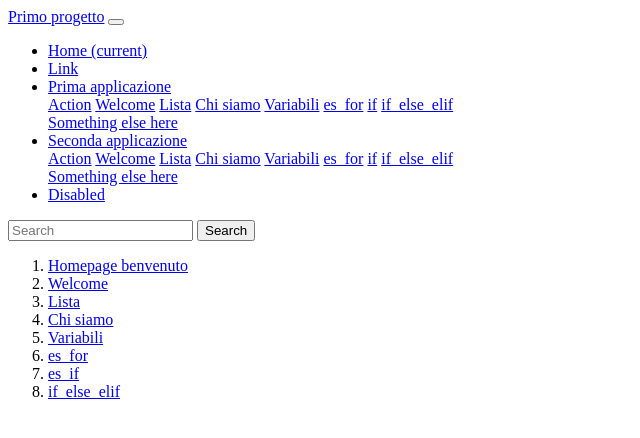
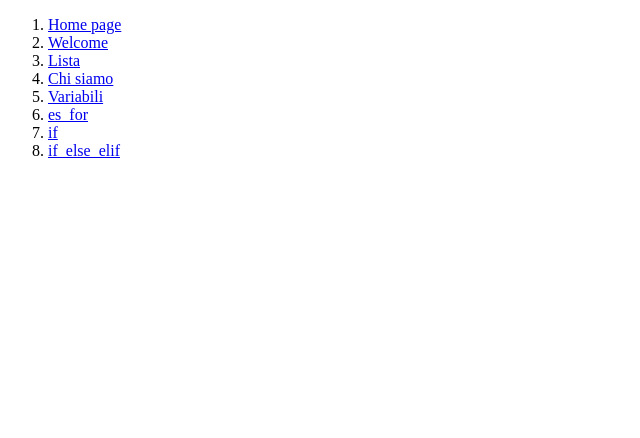
Before and after one commit to Edox16/django-giamboi-edoardo, a Django app: page / in a window 1280 px wide. Shown: the top 438 px of the page, without its empty margins (0-640 px from the left). Run offline with Django 3.2, Linux system fonts and the light colour scheme.

Commit message:
Livello 10

```diff
--- a/prima_applicazione/templates/index.html
+++ b/prima_applicazione/templates/index.html
@@ -1,18 +1,22 @@
+<!DOCTYPE html>
+<html lang="en">
+<head>
+    <meta charset="UTF-8">
+    <meta http-equiv="X-UA-Compatible" content="IE=edge">
+    <meta name="viewport" content="width=device-width, initial-scale=1.0">
+    <title>Index</title>
+</head>
+<body>
 
-
-    {% extends "base.html"%}
-
-    {%block title%} {{block.super}} | Lista {%endblock title%}
-
-    {%block content%}
     <ol>
-        <li><a href="{% url 'prima_applicazione:homepage'%}">Homepage benvenuto</a></li>
-        <li><a href="{% url 'prima_applicazione:welcome'%}">Welcome</a></li>
-        <li><a href="{% url 'prima_applicazione:lista'%}">Lista</a></li>
-        <li><a href="{% url 'prima_applicazione:chi_siamo'%}">Chi siamo</a></li>
-        <li><a href="{% url 'prima_applicazione:variabili'%}">Variabili</a></li>
-        <li><a href="{% url 'seconda_applicazione:es_for'%}">es_for</a></li>
-        <li><a href="{% url 'seconda_applicazione:es_if'%}">es_if</a></li>
-        <li><a href="{% url 'seconda_applicazione:if_else_elif'%}">if_else_elif</a></li>
+        <li><a class="dropdown-item" href="{% url 'prima_applicazione:homepage'%}">Home page</a></li>
+        <li><a class="dropdown-item" href="{% url 'prima_applicazione:welcome'%}">Welcome</a></li>
+        <li><a class="dropdown-item" href="{% url 'prima_applicazione:lista'%}">Lista</a></li>
+        <li><a class="dropdown-item" href="{% url 'prima_applicazione:chi_siamo'%}">Chi siamo</a></li>
+        <li><a class="dropdown-item" href="{% url 'prima_applicazione:variabili'%}">Variabili</a></li>
+        <li><a class="dropdown-item" href="{% url 'seconda_applicazione:es_for'%}">es_for</a></li>
+        <li><a class="dropdown-item" href="{% url 'seconda_applicazione:es_if'%}">if</a></li>
+        <li><a class="dropdown-item" href="{% url 'seconda_applicazione:if_else_elif'%}">if_else_elif</a></li>
     </ol>
-    {%endblock content%}
+</body>
+</html>
--- a/primo_progetto/settings.py
+++ b/primo_progetto/settings.py
@@ -39,8 +39,7 @@ INSTALLED_APPS = [
     'django.contrib.messages',
     'django.contrib.staticfiles',
     'prima_applicazione',
-    'secondo_applicazione',
-    'templates'
+    'seconda_applicazione',
 ]
 
 MIDDLEWARE = [
@@ -58,7 +57,7 @@ ROOT_URLCONF = 'primo_progetto.urls'
 TEMPLATES = [
     {
         'BACKEND': 'django.template.backends.django.DjangoTemplates',
-        'DIRS': [os.path.join(BASE_DIR, 'prima_app/templates'), os.path.join(BASE_DIR, 'seconda_applicazione/templates')],
+        'DIRS': [os.path.join(BASE_DIR, 'prima_app/templates'), os.path.join(BASE_DIR, 'seconda_applicazione/templates'),'templates'],
         'APP_DIRS': True,
         'OPTIONS': {
             'context_processors': [
--- a/templates/base.html
+++ b/templates/base.html
@@ -5,6 +5,7 @@
     <meta charset="UTF-8">
     <meta http-equiv="X-UA-Compatible" content="IE=edge">
     <meta name="viewport" content="width=device-width, initial-scale=1.0">
+    <link rel="stylesheet" href="https://cdn.jsdelivr.net/npm/bootstrap@4.5.3/dist/css/bootstrap.min.css" integrity="sha384-TX8t27EcRE3e/ihU7zmQxVncDAy5uIKz4rEkgIXeMed4M0jlfIDPvg6uqKI2xXr2" crossorigin="anonymous">
     <title>{% block title %} {% endblock title %}</title>
 </head>
 <body>
@@ -28,7 +29,7 @@
                 Prima applicazione
               </a>
               <div class="dropdown-menu" aria-labelledby="navbarDropdown">
-                <a class="dropdown-item" href="{% url 'prima_applicazione:homepage'%}">Action</a>
+                <a class="dropdown-item" href="{% url 'prima_applicazione:homepage'%}">Home page</a>
                 <a class="dropdown-item" href="{% url 'prima_applicazione:welcome'%}">Welcome</a>
                 <a class="dropdown-item" href="{% url 'prima_applicazione:lista'%}">Lista</a>
                 <a class="dropdown-item" href="{% url 'prima_applicazione:chi_siamo'%}">Chi siamo</a>
@@ -45,7 +46,7 @@
                   Seconda applicazione
                 </a>
                 <div class="dropdown-menu" aria-labelledby="navbarDropdown">
-                  <a class="dropdown-item" href="{% url 'prima_applicazione:homepage'%}">Action</a>
+                  <a class="dropdown-item" href="{% url 'prima_applicazione:homepage'%}">Home page</a>
                   <a class="dropdown-item" href="{% url 'prima_applicazione:welcome'%}">Welcome</a>
                   <a class="dropdown-item" href="{% url 'prima_applicazione:lista'%}">Lista</a>
                   <a class="dropdown-item" href="{% url 'prima_applicazione:chi_siamo'%}">Chi siamo</a>
```
